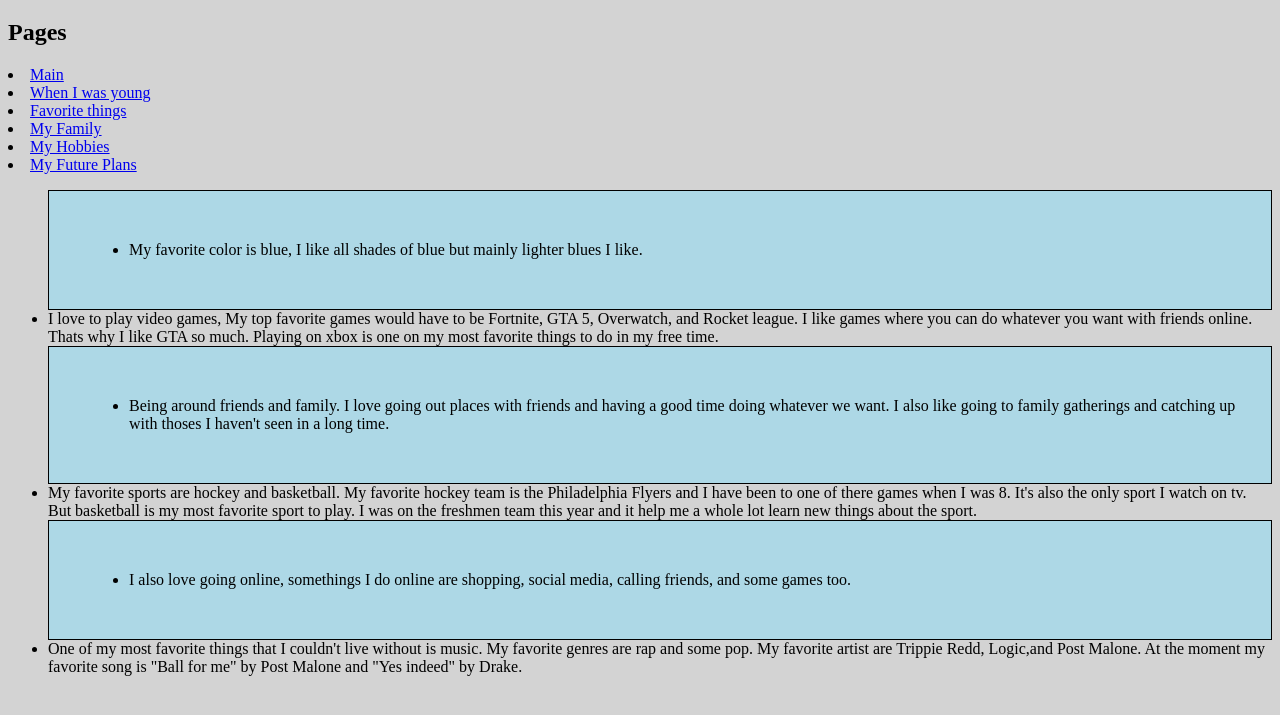
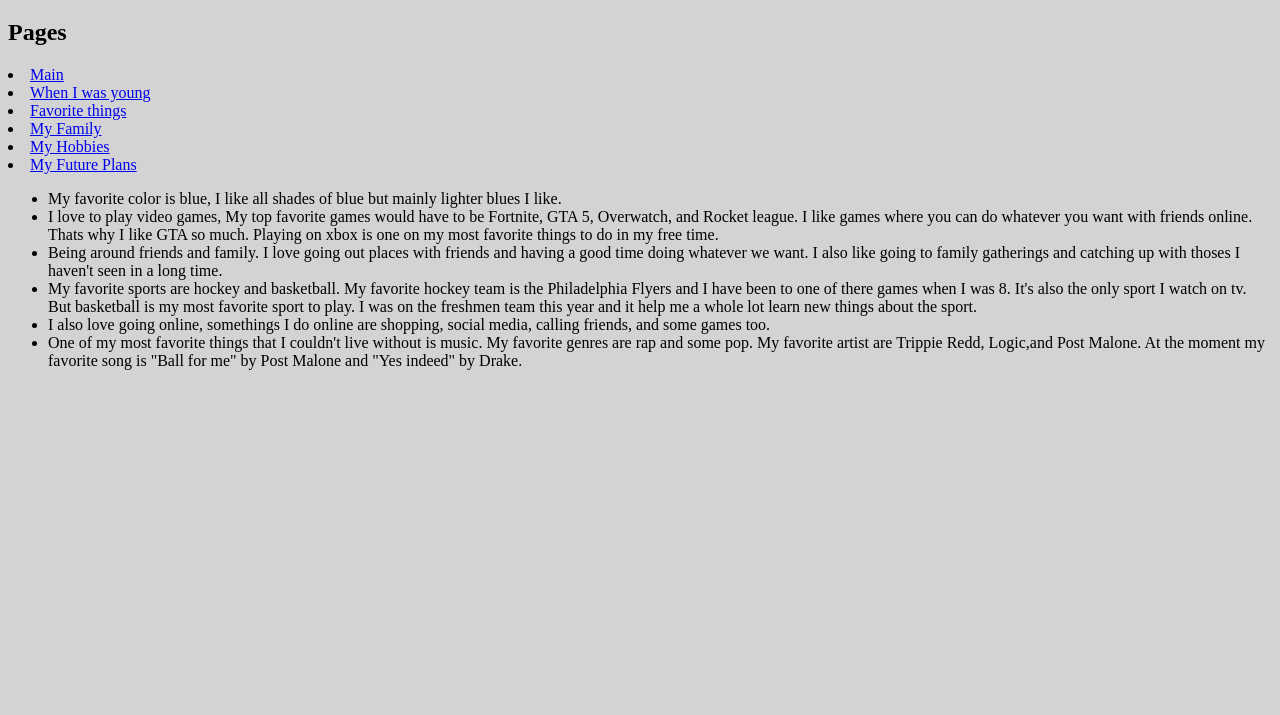
Before and after one commit to 21pattersona/AutumnWebpage, a plain HTML site: page Favoritethings.html in a window 1280 px wide. Shown: the part 191-906 px from the top of the page. After the commit the page ends 800 px from the top, so only its background shows below. Drawn offline with Linux system fonts and the light colour scheme.

Commit message:
Update Favoritethings.html

```diff
--- a/Favoritethings.html
+++ b/Favoritethings.html
@@ -29,18 +29,18 @@ div{
 <li><a href= "Hobbies.html"> My Hobbies</a> </li>
 <li><a href= "Futureplans.html"> My Future Plans </a> </li>
 <ul>
-  <div> <li> My favorite color is blue, I like all shades of blue but mainly lighter blues I like. </li> </div>
+  <li> My favorite color is blue, I like all shades of blue but mainly lighter blues I like. </li>
 
    <li> I love to play video games, My top favorite games would have to be Fortnite, GTA 5, Overwatch, and Rocket league.
     I like games where you can do whatever you want with friends online. Thats why I like GTA so much. Playing on xbox is one on my most favorite things to do in my free time.</li>
 
-  <div> <li> Being around friends and family. I love going out places with friends and having a good time doing whatever we want.
-    I also like going to family gatherings and catching up with thoses I haven't seen in a long time.</li> </div>
+  <li> Being around friends and family. I love going out places with friends and having a good time doing whatever we want.
+    I also like going to family gatherings and catching up with thoses I haven't seen in a long time.</li>
 
    <li> My favorite sports are hockey and basketball. My favorite hockey team is the Philadelphia Flyers and I have been to one of there games when I was 8.
     It's also the only sport I watch on tv. But basketball is my most favorite sport to play. I was on the freshmen team this year and it help me a whole lot learn new things about the sport.</li>
 
-  <div><li> I also love going online, somethings I do online are shopping, social media, calling friends, and some games too. </li></div>
+  <li> I also love going online, somethings I do online are shopping, social media, calling friends, and some games too. </li>
 
   <li> One of my most favorite things that I couldn't live without is music. My favorite genres are rap and some pop. My favorite artist are Trippie Redd, Logic,and Post Malone.
     At the moment my favorite song is "Ball for me" by Post Malone and "Yes indeed" by Drake. </li>
```
